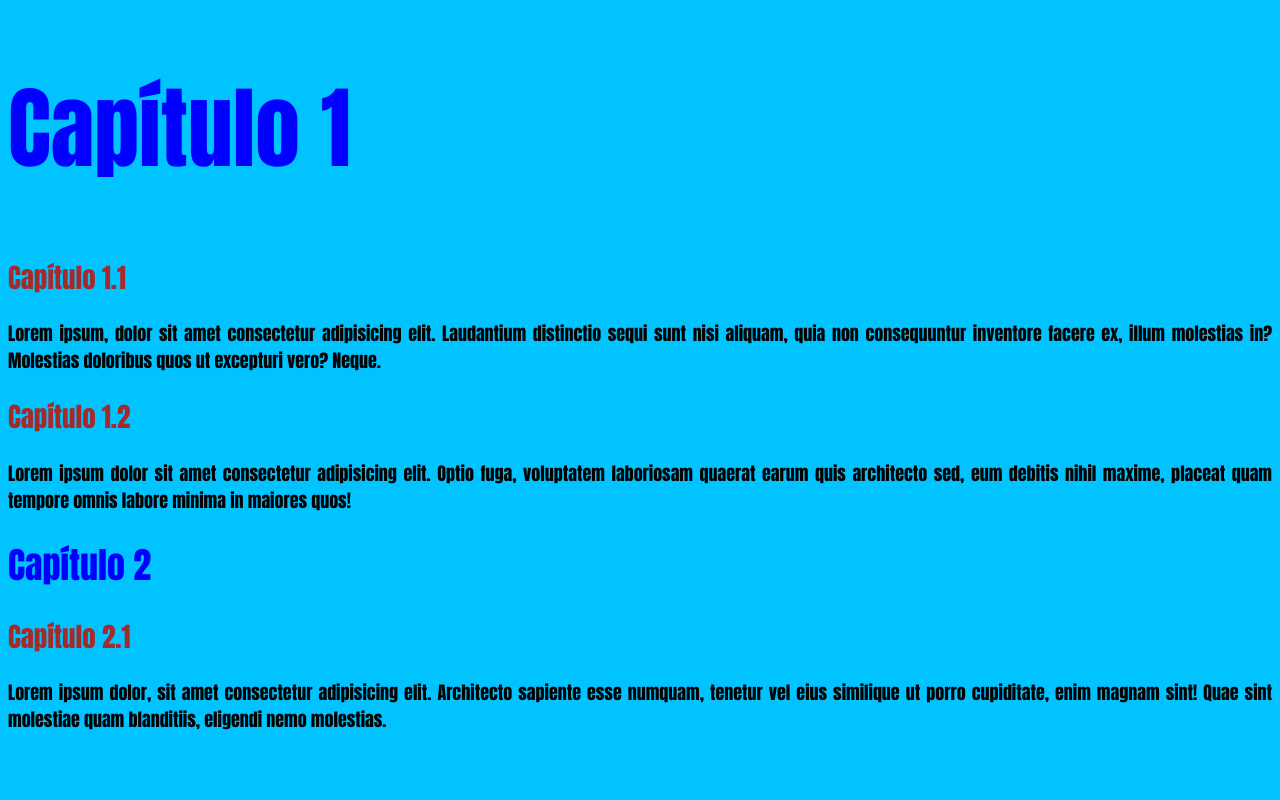
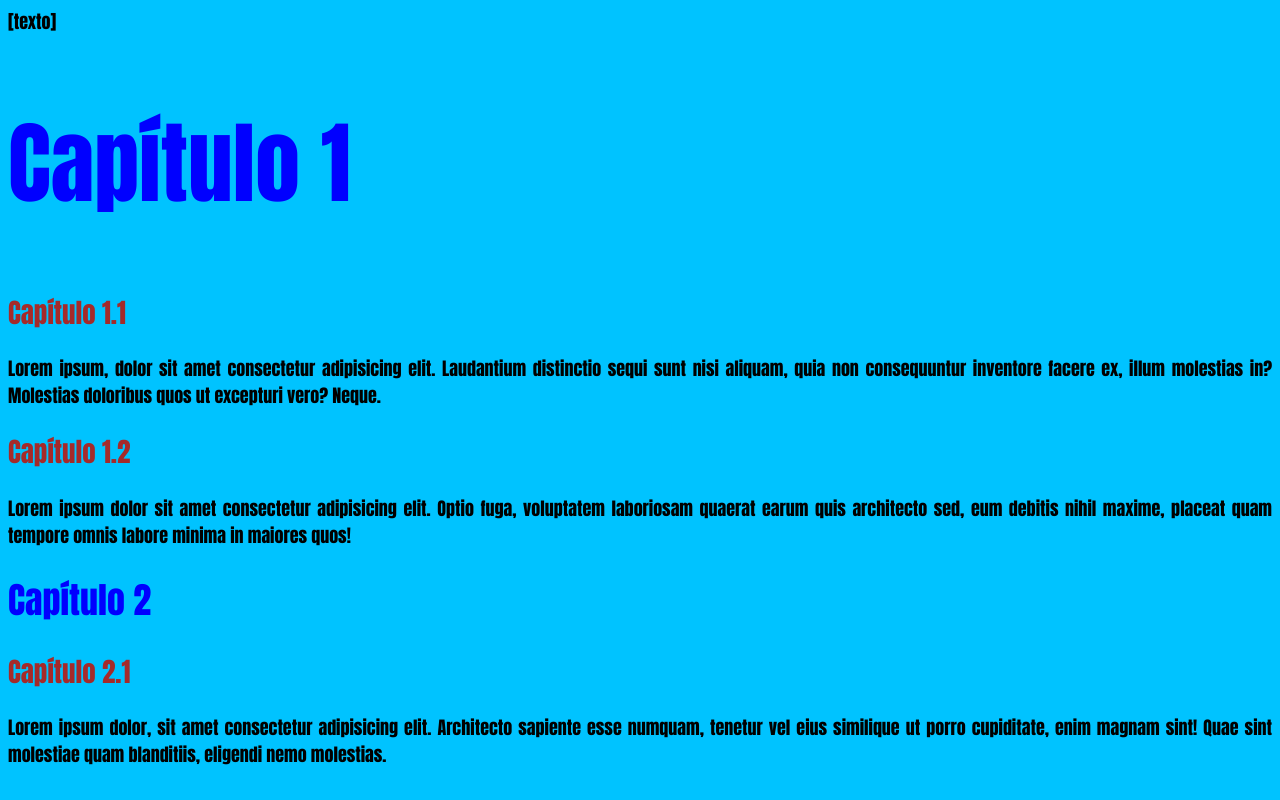
Before and after one commit to EduardoSousa10/curso-de-html-css-cev, a plain HTML site: page html-css/ex css 1/index.html in a window 1280 px wide. Drawn offline with Linux system fonts and the light colour scheme.

Commit message:
fiz uma alteração

```diff
--- a/html-css/ex css 1/index.html
+++ b/html-css/ex css 1/index.html
@@ -6,6 +6,7 @@
     <title>Estilos Inline</title>
 </head>
 <body style="background-color: rgb(0, 195, 255); font-family: Impact, Haettenschweiler, 'Arial Narrow Bold', sans-serif; font-size: 18px;">
+    [texto]
     <h1 style="color: blue; font-size: 5em;">Capítulo 1</h1>
     <h2 style="color: brown;">Capítulo 1.1</h2>
     <p style="text-align: justify;">Lorem ipsum, dolor sit amet consectetur adipisicing elit. Laudantium distinctio sequi sunt nisi aliquam, quia non consequuntur inventore facere ex, illum molestias in? Molestias doloribus quos ut excepturi vero? Neque.</p>
```
